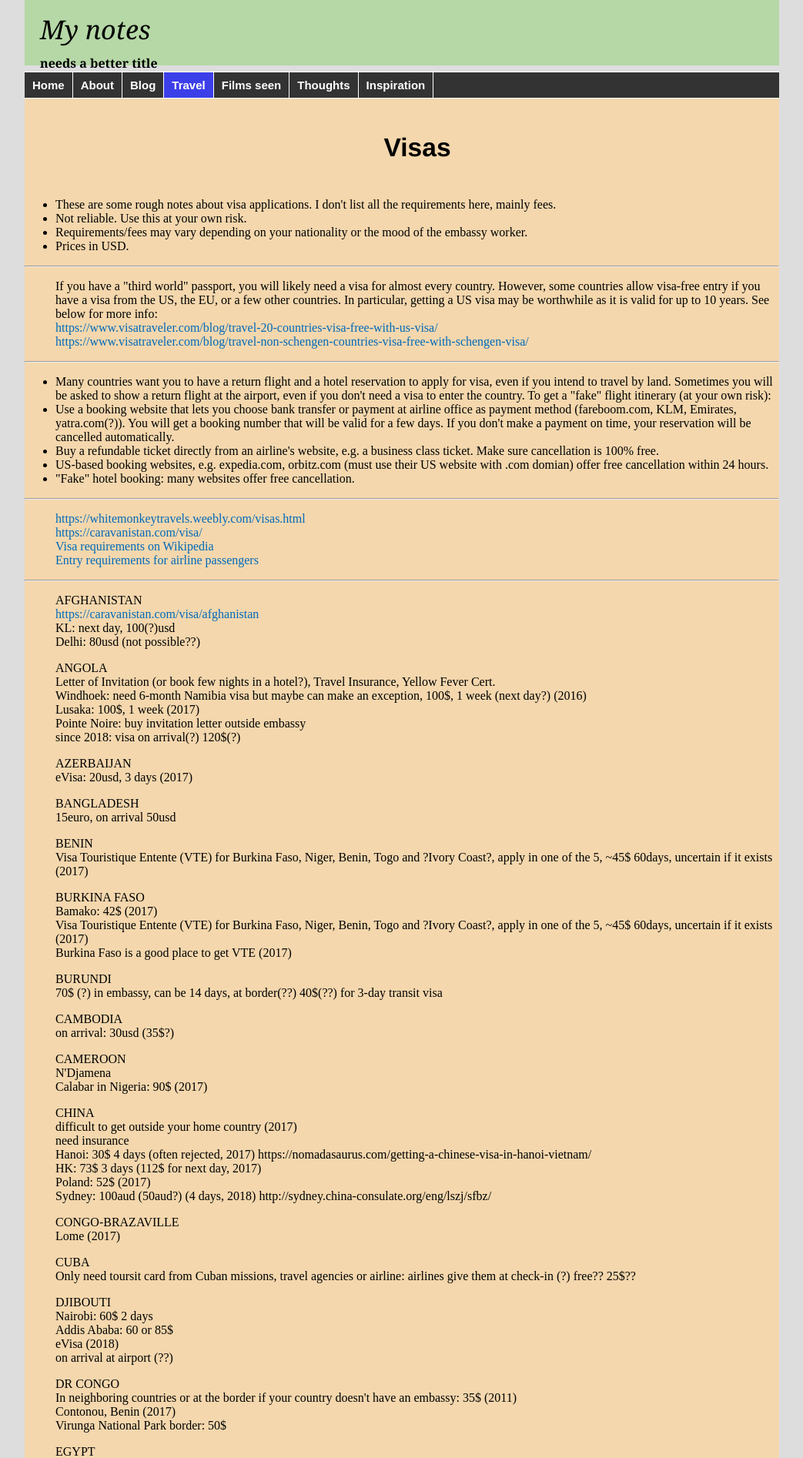
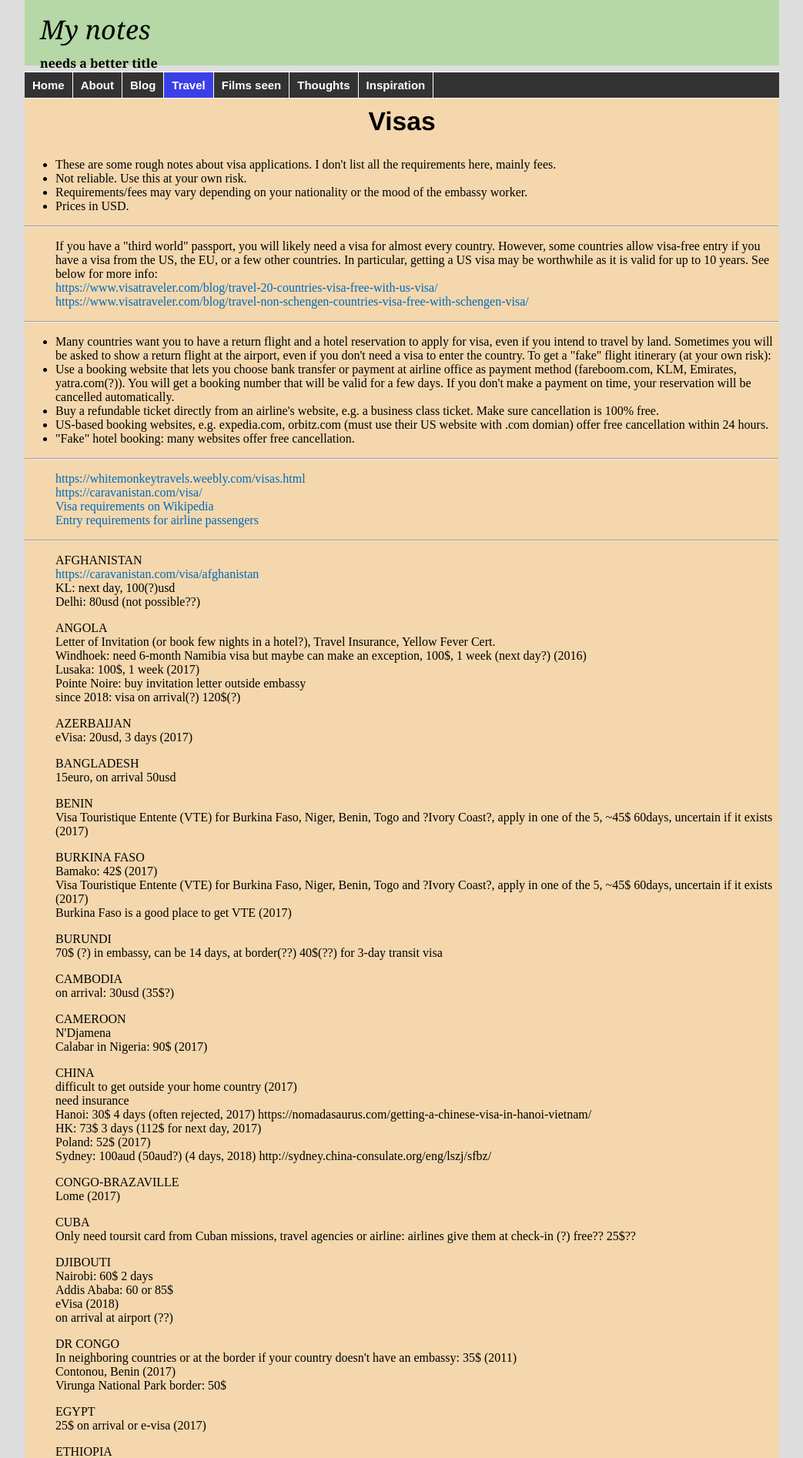
Before and after one commit to witbag/witbag.github.io, a Jekyll site: the page built from travel/visas.html, in a window 1280 px wide. Shown: the top 1894 px of the page at 77% size, without its empty margins (118-1161 px from the left). Built offline with Jekyll 4.4.1, drawn with Linux system fonts in a browser that asks for light colours.

Commit message:
Update visas.html

```diff
--- a/travel/visas.html
+++ b/travel/visas.html
@@ -5,9 +5,9 @@ title: Travel advice
 
 <div class="travel">
 
-<ul><br>
-  <center><h2>Visas</h2></center>
-<br>
+<center><h2>Visas</h2></center>
+<ul><ur>
+
 <li>These are some rough notes about visa applications. I don't list all the requirements here, mainly fees.
 <li>Not reliable. Use this at your own risk.
 <li>Requirements/fees may vary depending on your nationality or the mood of the embassy worker.
@@ -96,4 +96,4 @@ If you have a "third world" passport, you will likely need a visa for almost eve
 <p>VIETNAM<br />E-visa: 25USD , can enter/exit only some border points (2017)<br />Phnom Penh (48h), Battambang (48h), Sihanoukville: 40USD (60$?), same or next day extra 10$<br />consulate can issue a visa on a separate document (saves a page on your passport). <br />Vientiane: 70usd, next day<br />Luang Prabang: 40usd (3 days), 50usd (next day) (70$?)</p>
 <p>ZAMBIA<br />50$ KAZA Uni-visa on arrival for Zambia and Zimbabwe (cancelled?)</p>
 <p>ZIMBABWE<br />50$ KAZA Uni-visa on arrival for Zambia and Zimbabwe (cancelled?)<br />30$ (55$?) visa on arrival (2015)</p>
-</ul>
+</ul></ur>
```
